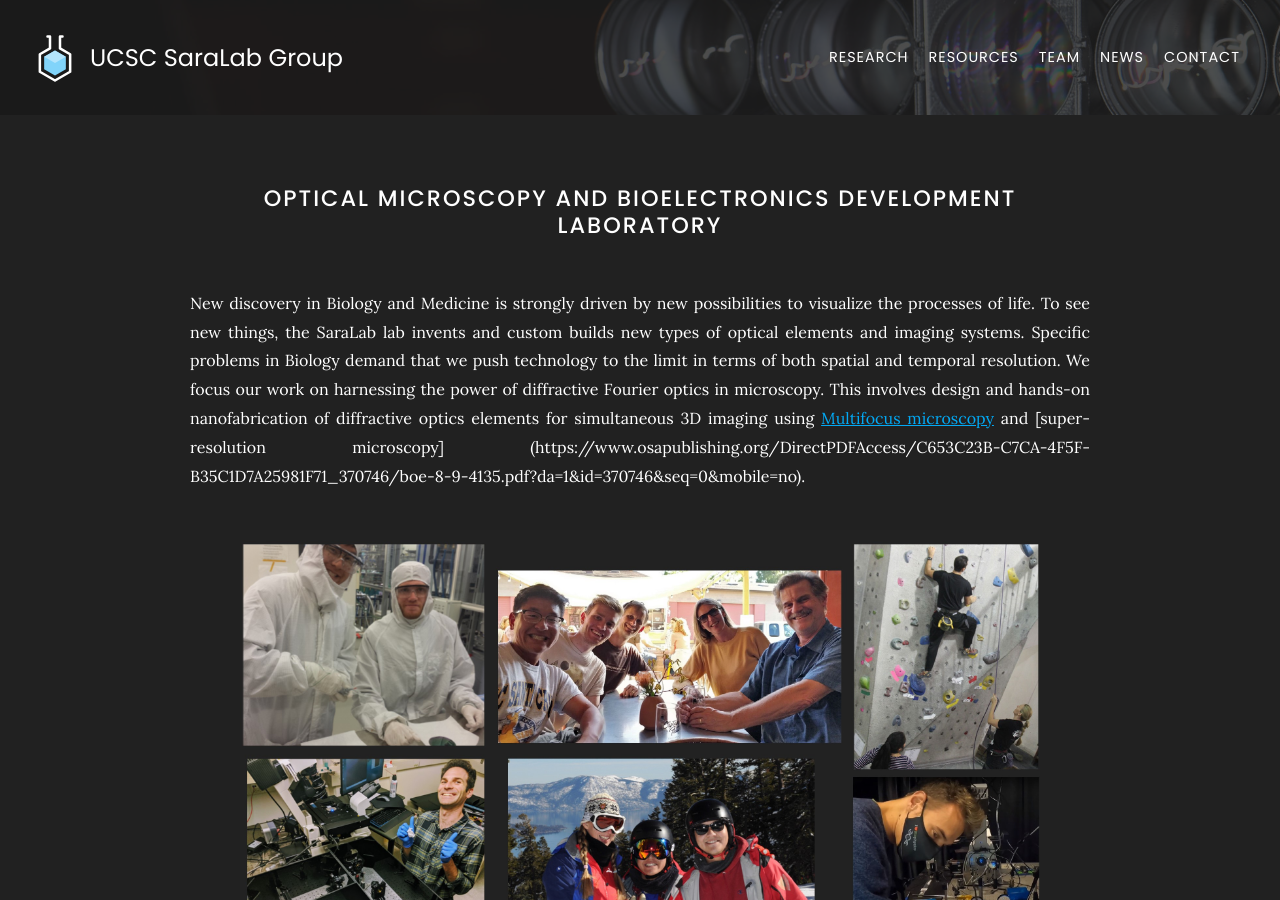
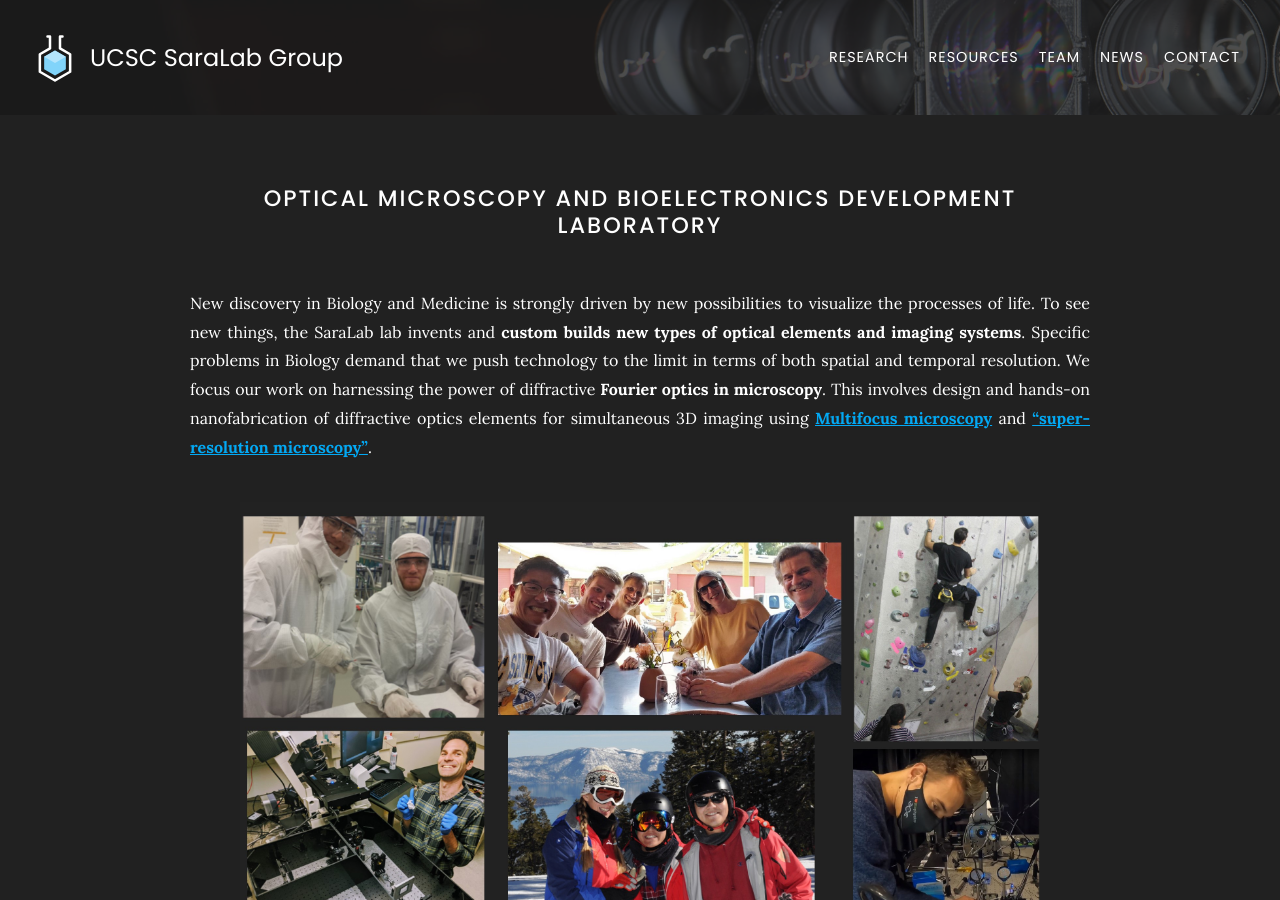
Before and after one commit to SaraLab-Group/saralab-website, a Jekyll site: the page built from index.md, in a window 1280 px wide and 900 px high. Built offline with Jekyll 4.4.1, drawn with Linux system fonts in a browser that asks for light colours; nearby versions of some CDN libraries.

Commit message:
Update index.md

```diff
--- a/index.md
+++ b/index.md
@@ -4,7 +4,7 @@ title: Home
 <!-- section dark -->
 # Optical Microscopy and Bioelectronics Development Laboratory
 
-New discovery in Biology and Medicine is strongly driven by new possibilities to visualize the processes of life. To see new things, the SaraLab lab invents and custom builds new types of optical elements and imaging systems. Specific problems in Biology demand that we push technology to the limit in terms of both spatial and temporal resolution. We focus our work on harnessing the power of diffractive Fourier optics in microscopy. This involves design and hands-on nanofabrication of diffractive optics elements for simultaneous 3D imaging using [Multifocus microscopy](https://www.ncbi.nlm.nih.gov/pmc/articles/PMC4161287/) and [super-resolution microscopy] (https://www.osapublishing.org/DirectPDFAccess/C653C23B-C7CA-4F5F-B35C1D7A25981F71_370746/boe-8-9-4135.pdf?da=1&id=370746&seq=0&mobile=no).
+New discovery in Biology and Medicine is strongly driven by new possibilities to visualize the processes of life. To see new things, the SaraLab lab invents and **custom builds new types of optical elements and imaging systems**. Specific problems in Biology demand that we push technology to the limit in terms of both spatial and temporal resolution. We focus our work on harnessing the power of diffractive **Fourier optics in microscopy**. This involves design and hands-on nanofabrication of diffractive optics elements for simultaneous 3D imaging using [**Multifocus microscopy**](https://www.ncbi.nlm.nih.gov/pmc/articles/PMC4161287/) and [**"super-resolution microscopy"**](https://www.osapublishing.org/DirectPDFAccess/C653C23B-C7CA-4F5F-B35C1D7A25981F71_370746/boe-8-9-4135.pdf?da=1&id=370746&seq=0&mobile=no).
 
 {%
   include figure.html
```
